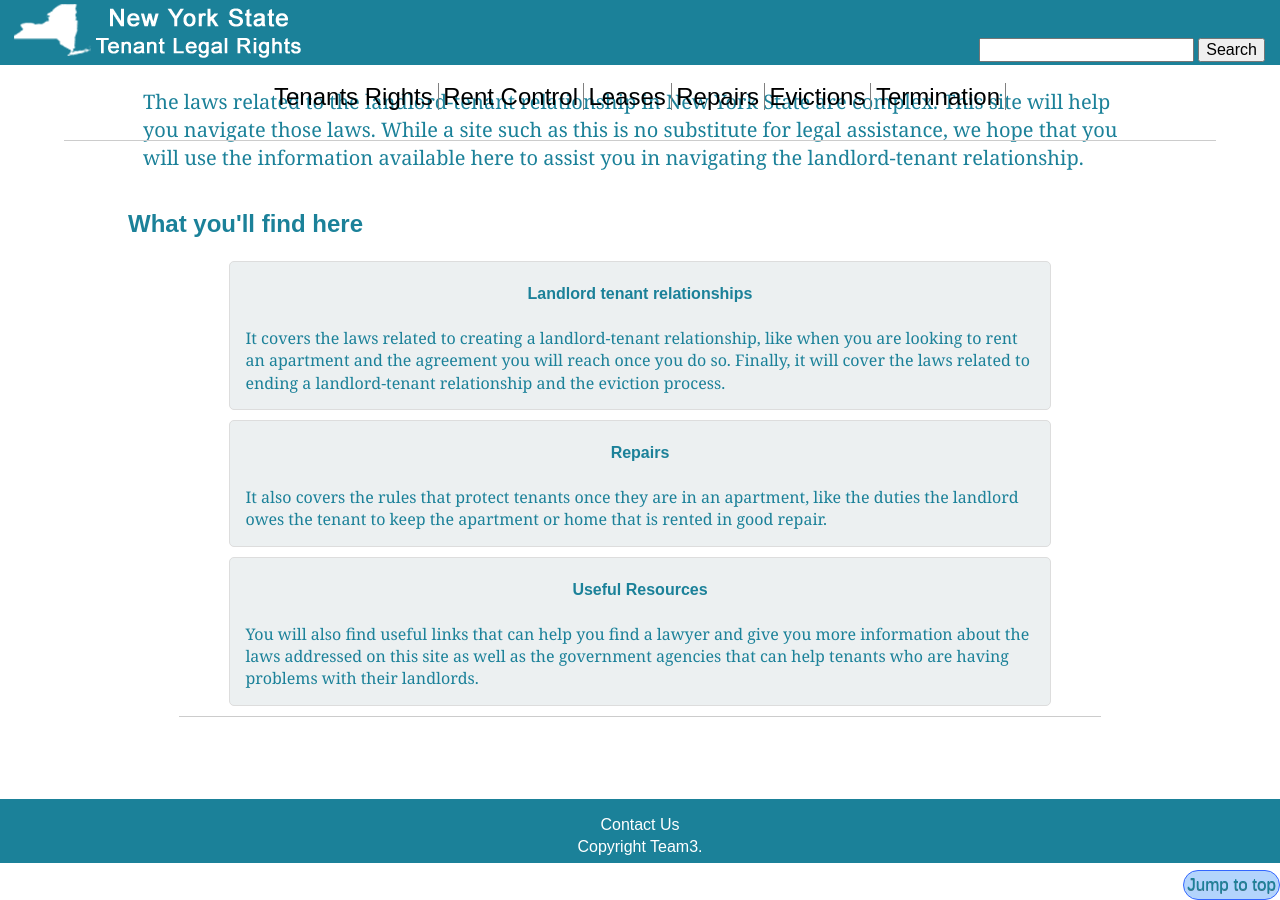
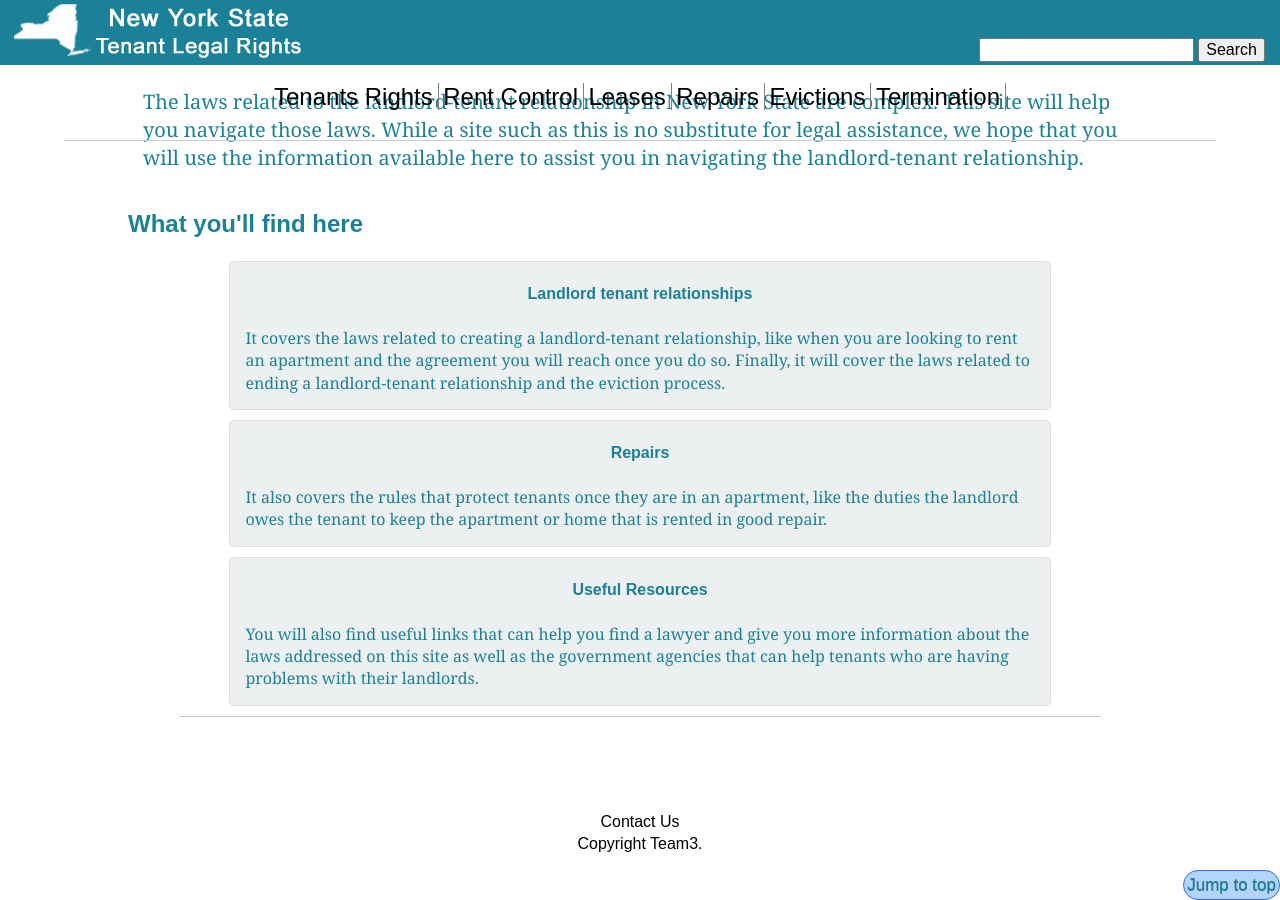
Before and after one commit to iinf362/team3, a Jekyll site: the page built from index.html, in a window 1280 px wide. Built offline with Jekyll 4.4.1, drawn with Linux system fonts in a browser that asks for light colours.

Commit message:
comment out media queries

```diff
--- a/css/main.css
+++ b/css/main.css
@@ -207,6 +207,7 @@
 }
 
 .mainbody {
+    clear:both;
     background: white;
     color: rgb(27, 129, 153);
     width: 80%;
@@ -242,13 +243,7 @@
     margin-left: 30%;
 }
 
-.footer {
-    font-family: Arial, Helvetica, sans-serif;
-    width: 100%;
-    height: 22px;
-    background: #1b8199;
-    color: white;
-}
+
 
 .fleft {
     float: left;
@@ -304,12 +299,16 @@
 * {
 margin: 0;
 }
+
 html, body {
+margin:0;
+padding:0;
 height: 100%;
 }
 
 
 
+/*footer*/
 
 .wrapper {
 
@@ -320,11 +319,8 @@
 }
 .footer, .push {
 height: 4em;
-clear:both;
-margin-bottom: .18em;
-
 }
-
+/*End Footer*/
 
 .col{
     margin:0 auto;
@@ -522,8 +518,8 @@
     } */
 }
 
-
-@media (max-width: 850px) {
+/*
+@media (min-width: 850px) {
     .title {
         margin-right: -125px;
     }
@@ -592,8 +588,19 @@
     }
     nav a {
         font-size: 12px;
-    }
+    }*/
 }
+
+
+
+
+
+
+
+
+
+
+
 
 
 
```
